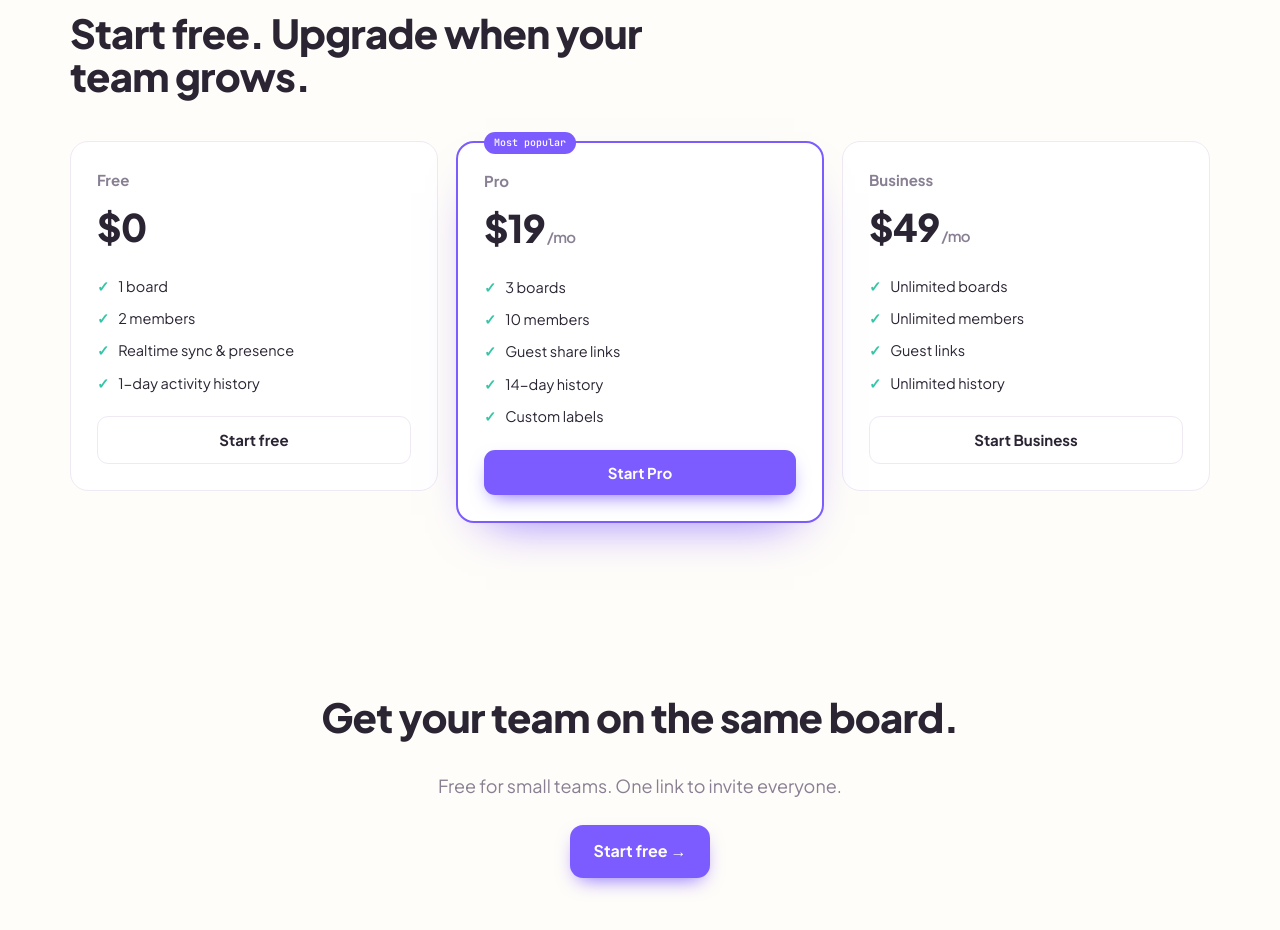
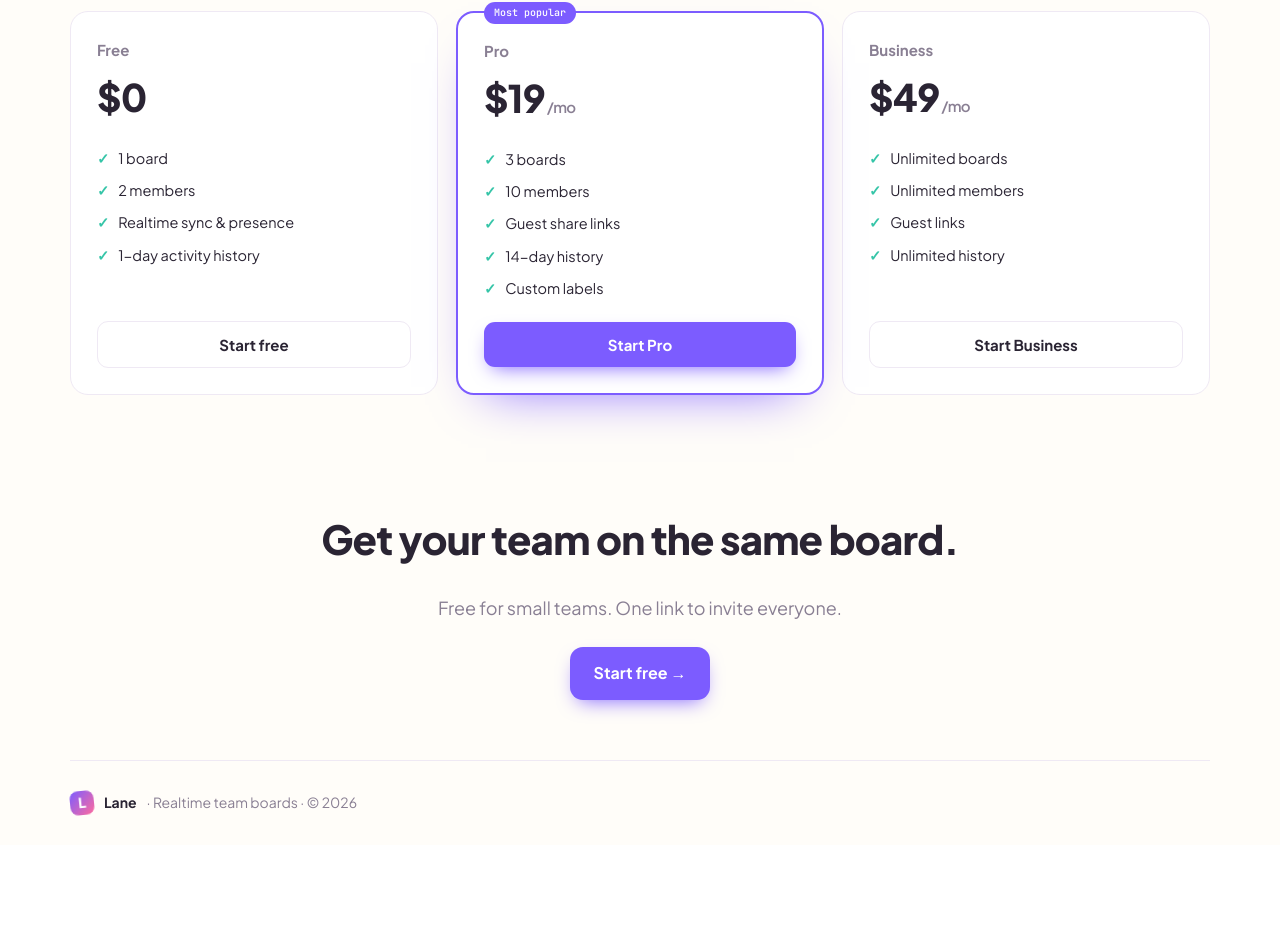
Before and after one commit to iberezh/realtime-kanban, a Next.js app in the folder apps/web/: page / in a window 1280 px wide. Shown: the part 1860-2790 px from the top of the page. After the commit the page ends 2705 px from the top, so only its background shows below. Built offline with nearby package versions, Linux system fonts and the light colour scheme.

Commit message:
fix(web): tighten landing section spacing and equalize pricing cards (#16)

```diff
--- a/apps/web/components/landing/landing.module.css
+++ b/apps/web/components/landing/landing.module.css
@@ -199,7 +199,7 @@
 }
 
 .band {
-  padding: 74px 0;
+  padding: 48px 0;
 }
 .lead {
   max-width: 46ch;
@@ -311,13 +311,16 @@
   grid-template-columns: repeat(3, 1fr);
   gap: 18px;
   margin-top: 44px;
-  align-items: start;
+  align-items: stretch;
 }
 .price {
   background: var(--card);
   border: 1px solid var(--line);
   border-radius: 18px;
   padding: 26px;
+  height: 100%;
+  display: flex;
+  flex-direction: column;
 }
 .featPlan {
   border: 2px solid var(--violet);
@@ -372,11 +375,12 @@
 .priceBtn {
   width: 100%;
   justify-content: center;
+  margin-top: auto;
 }
 
 .final {
   text-align: center;
-  padding: 84px 0;
+  padding: 60px 0;
 }
 .final p {
   color: var(--muted);
```
